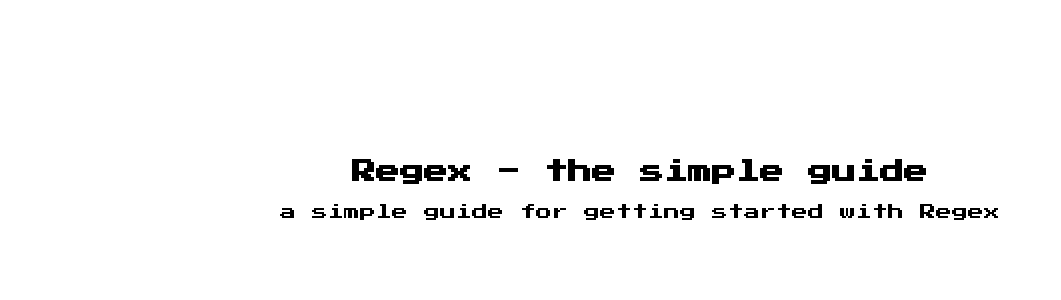
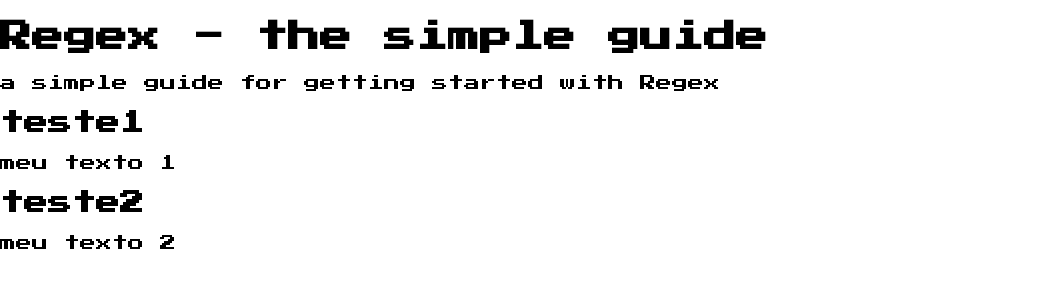
Before and after one commit to vieiralc/regex-simple-guide, a React (Create React App) app: page / in a window 1280 px wide. Shown: the top 300 px of the page, without its empty margins (0-1061 px from the left). Built offline with nearby package versions, Linux system fonts and the light colour scheme.

Commit message:
add main project structure

```diff
--- a/src/App.js
+++ b/src/App.js
@@ -1,10 +1,15 @@
 import React from 'react';
+import Page from './components/Page'
 
 function App() {
   return (
-    <div className="App">
-      <h2> Regex - the simple guide </h2>
-      <p> a simple guide for getting started with Regex </p>
+    <div className="main">
+      <div className="header">
+        <h1> Regex - the simple guide </h1>
+        <p> a simple guide for getting started with Regex </p>
+      </div>
+      <Page title='teste1' text='meu texto 1' classname='class1'></Page>
+      <Page title='teste2' text='meu texto 2' classname='class4'></Page>
     </div>
   );
 }
--- a/src/components/Page.js
+++ b/src/components/Page.js
@@ -1,7 +1,13 @@
 import React from 'react'
 
-const page = () => {
+const page = ({title, text, classname}) => {
 
+    return (
+        <div className={`page ${classname}`}>
+            <h2>{title}</h2>
+            <p>{text}</p>
+        </div>
+    )
 }
 
 export default page
```
